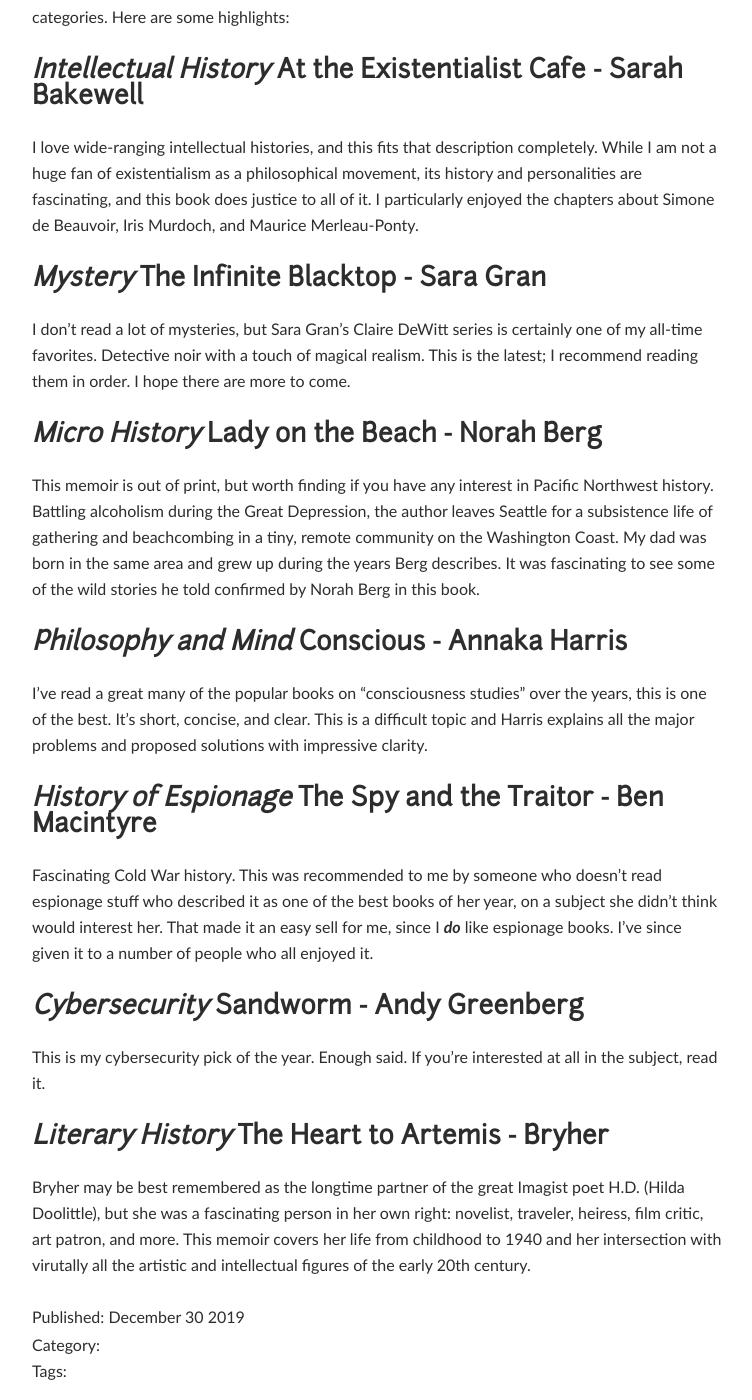
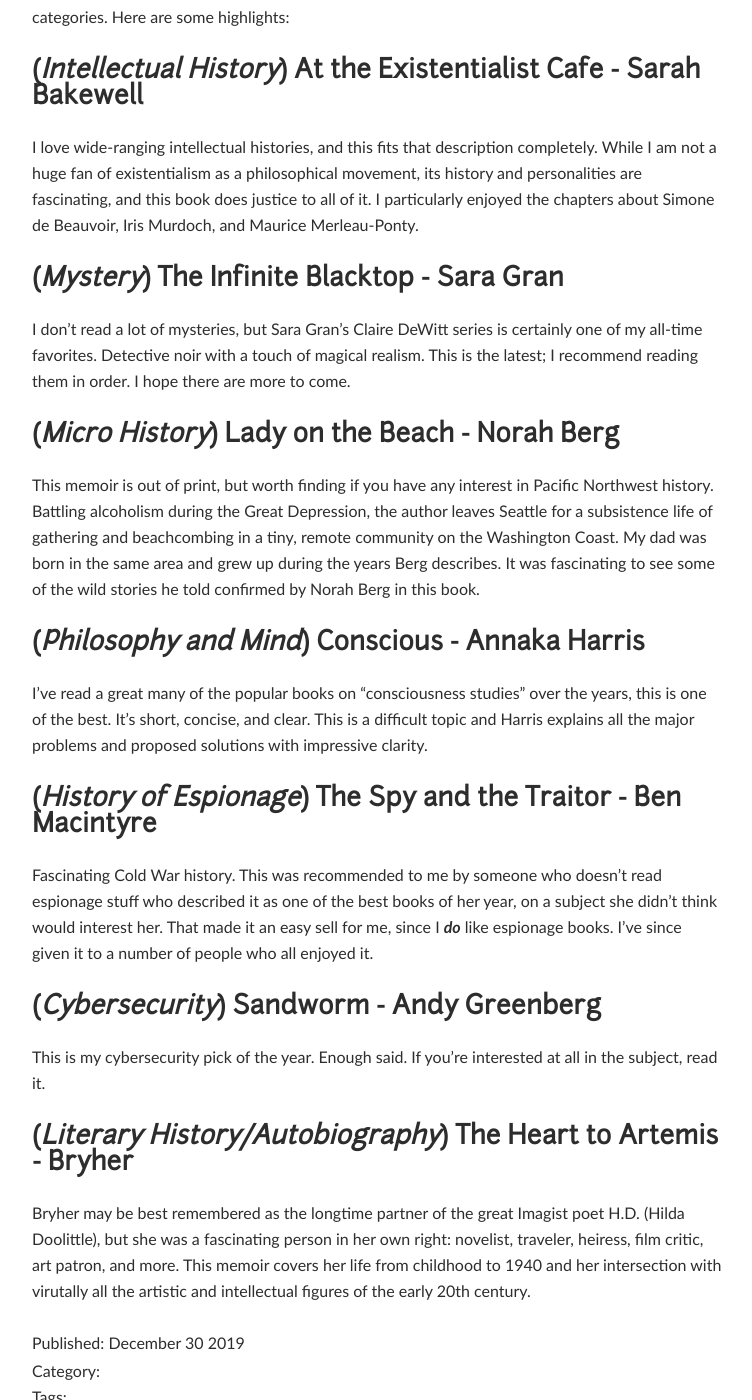
Before and after one commit to jayswan/jayswan.github.io, a Jekyll site: the page built from _posts/2019-12-30-2019-books.md, in a window 1280 px wide and 1400 px high, scrolled down 386 px. Shown: the whole window, without its empty margins (263-1015 px from the left). Built offline with Jekyll 4.4.1, drawn with Linux system fonts in a browser that asks for light colours; comment, search, counter and statistics services are not loaded.

Commit message:
new post formatting

```diff
--- a/_posts/2019-12-30-2019-books.md
+++ b/_posts/2019-12-30-2019-books.md
@@ -9,23 +9,23 @@ tags: []
 # 2019 Books
 I read at least 32 books in 2019. The high count is due primarily to burning through a bunch of mediocre thriller novels on road trips, but I also read a number of really good books in diverse categories. Here are some highlights:
 
-### *Intellectual History* [At the Existentialist Cafe - Sarah Bakewell](https://www.goodreads.com/book/show/25658482-at-the-existentialist-caf)
+### (*Intellectual History*) [At the Existentialist Cafe - Sarah Bakewell](https://www.goodreads.com/book/show/25658482-at-the-existentialist-caf)
 I love wide-ranging intellectual histories, and this fits that description completely. While I am not a huge fan of existentialism as a philosophical movement, its history and personalities are fascinating, and this book does justice to all of it. I particularly enjoyed the chapters about Simone de Beauvoir, Iris Murdoch, and Maurice Merleau-Ponty.
 
-### *Mystery* [The Infinite Blacktop - Sara Gran](https://www.goodreads.com/book/show/38532150-the-infinite-blacktop)
+### (*Mystery*) [The Infinite Blacktop - Sara Gran](https://www.goodreads.com/book/show/38532150-the-infinite-blacktop)
 I don't read a lot of mysteries, but Sara Gran's Claire DeWitt series is certainly one of my all-time favorites. Detective noir with a touch of magical realism. This is the latest; I recommend reading them in order. I hope there are more to come.
 
-### *Micro History* [Lady on the Beach - Norah Berg](https://www.goodreads.com/book/show/8520272-lady-on-the-beach)
+### (*Micro History*) [Lady on the Beach - Norah Berg](https://www.goodreads.com/book/show/8520272-lady-on-the-beach)
 This memoir is out of print, but worth finding if you have any interest in Pacific Northwest history. Battling alcoholism during the Great Depression, the author leaves Seattle for a subsistence life of gathering and beachcombing in a tiny, remote community on the Washington Coast. My dad was born in the same area and grew up during the years Berg describes. It was fascinating to see some of the wild stories he told confirmed by Norah Berg in this book.
 
-### *Philosophy and Mind* [Conscious - Annaka Harris](https://www.goodreads.com/book/show/41571759-conscious)
+### (*Philosophy and Mind*) [Conscious - Annaka Harris](https://www.goodreads.com/book/show/41571759-conscious)
 I've read a great many of the popular books on "consciousness studies" over the years, this is one of the best. It's short, concise, and clear. This is a difficult topic and Harris explains all the major problems and proposed solutions with impressive clarity.
 
-### *History of Espionage* [The Spy and the Traitor - Ben Macintyre](https://www.goodreads.com/book/show/37542581-the-spy-and-the-traitor)
+### (*History of Espionage*) [The Spy and the Traitor - Ben Macintyre](https://www.goodreads.com/book/show/37542581-the-spy-and-the-traitor)
 Fascinating Cold War history. This was recommended to me by someone who doesn't read espionage stuff who described it as one of the best books of her year, on a subject she didn't think would interest her. That made it an easy sell for me, since I _do_ like espionage books. I've since given it to a number of people who all enjoyed it.
 
-### *Cybersecurity* [Sandworm - Andy Greenberg](https://www.goodreads.com/en/book/show/41436213-sandworm)
+### (*Cybersecurity*) [Sandworm - Andy Greenberg](https://www.goodreads.com/en/book/show/41436213-sandworm)
 This is my cybersecurity pick of the year. Enough said. If you're interested at all in the subject, read it.
 
-### *Literary History* [The Heart to Artemis - Bryher](https://www.goodreads.com/book/show/623495.The_Heart_to_Artemis)
+### (*Literary History/Autobiography*) [The Heart to Artemis - Bryher](https://www.goodreads.com/book/show/623495.The_Heart_to_Artemis)
 Bryher may be best remembered as the longtime partner of the great Imagist poet H.D. (Hilda Doolittle), but she was a fascinating person in her own right: novelist, traveler, heiress, film critic, art patron, and more. This memoir covers her life from childhood to 1940 and her intersection with virutally all the artistic and intellectual figures of the early 20th century.
```
